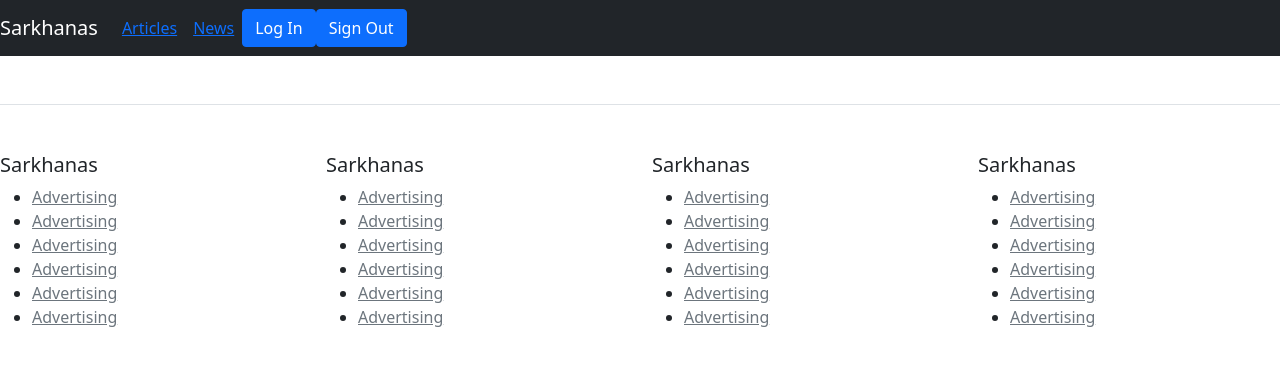
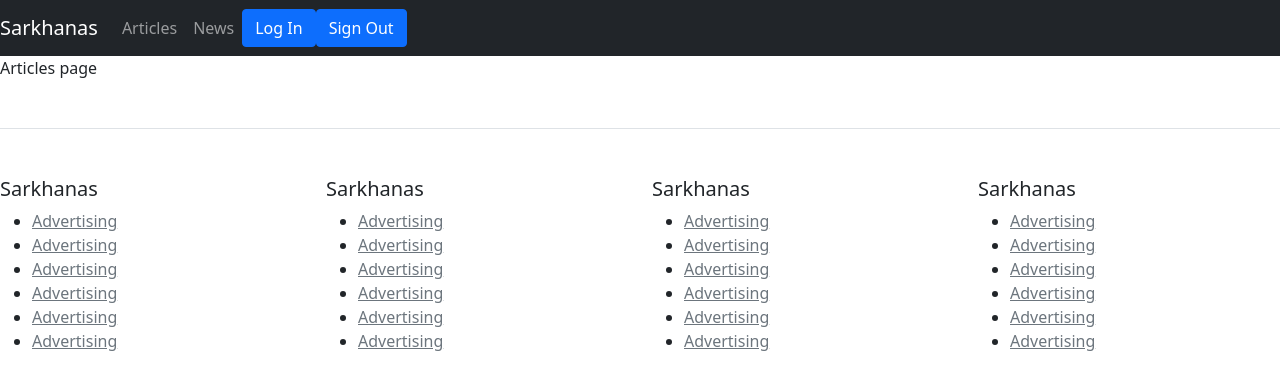
Before and after one commit to alexiusZlo/practice-ggpk, a React (Create React App) app: page / in a window 1280 px wide. Shown: the top 390 px of the page. Built offline with nearby package versions, Linux system fonts and the light colour scheme.

Commit message:
routing test

```diff
--- a/src/App.js
+++ b/src/App.js
@@ -1,7 +1,7 @@
 import './App.css';
 import NaviBar from './components/header/header';
-import FoOter from './components/footer/footer'
-import homePage from './pages/homePage/homePage';
+import FoOter from './components/footer/footer';
+import Home from './pages/homePage/homePage';
 import News from './pages/news/news';
 import {
     BrowserRouter as Router,
@@ -10,24 +10,29 @@ import {
     Link
 } from 'react-router-dom';
 
+{/* TODO create HEADER (component) with routes */ }
+{/* TODO create HomePage (component) */ }
+{/* TODO create Footer (component) */ }
+
 const App = () => {
     return (
         <>
             <header>
-                <Router>
-                    <div className="App">
-                        {/* TODO create HEADER (component) with routes */}
-                        {/* TODO create HomePage (component) */}
-                        {/* TODO create Footer (component) */}
-                        <NaviBar />
+                <NaviBar />
+            </header>
+            <body>
+                <div>
+                    <Router>
                         <Routes>
-                            <Route exact path="/" component={homePage} />
-                            <Route path="/news" component={News} />
+                            <Route exact path="/" element={<Home/>} />
+                            <Route exact path="/news" element={<News/>} />
                         </Routes>
-                    </div>
-                </Router>
-            </header>
-            <FoOter />
+                    </Router>
+                </div>
+            </body>
+            <footer>
+                <FoOter />
+            </footer>
         </>
   );
 }
--- a/src/components/header/header.js
+++ b/src/components/header/header.js
@@ -1,6 +1,13 @@
 import React from 'react';
 import { Nav, Navbar, Button } from 'react-bootstrap';
-import { Link } from 'react-router-dom';
+import {
+    BrowserRouter as Router,
+    Route,
+    Routes,//==Switch in 'react-router-dom' v6
+    Link
+} from 'react-router-dom';
+import Home from '../../pages/homePage/homePage';
+import News from '../../pages/news/news';
 
 export default function NaviBar() {
     return (
@@ -10,8 +17,8 @@ export default function NaviBar() {
                 <Navbar.Toggle aria-controls="responsive-navbar-nav" />
                 <Navbar.Collapse id="responsive-navbar-nav">
                     <Nav className="mr-auto">
-                        <Nav.Link><Link to="/"> Articles </Link></Nav.Link>
-                        <Nav.Link><Link to="/news"> News </Link></Nav.Link>
+                        <Nav.Link href="/">Articles</Nav.Link>
+                        <Nav.Link href="/news">News</Nav.Link>
                     </Nav>
                     <Nav>
                         <Button variant="primary" className="mr-2">
@@ -21,6 +28,13 @@ export default function NaviBar() {
                     </Nav>
                 </Navbar.Collapse>
             </Navbar>
+
+            <Router>
+                <Routes>
+                    <Route exact path="/" component={Home} />
+                    <Route exact path="/news" component={News} />
+                </Routes>
+            </Router>
         </>
     )
 }
--- a/src/pages/homePage/homePage.js
+++ b/src/pages/homePage/homePage.js
@@ -1,11 +1,9 @@
-import React from 'react';
+import React, { Component } from 'react';
+import '../../App.css'
 
-const homePage = () => {
+export default function Home() {
     return (
-        <>
-            <h1>Articles page</h1>
-        </>
-    )
+        <div>
+            Articles page
+        </div>)
 }
-
-export default homePage;
--- a/src/pages/news/news.js
+++ b/src/pages/news/news.js
@@ -1,11 +1,9 @@
-import React from 'react';
+import React, { Component } from 'react';
+import '../../App.css'
 
-const News = () => {
+export default function News() {
     return (
-        <>
-            <h1>News page</h1>
-        </>
-    );
+        <div>
+            News page
+        </div>)
 }
-
-export default News;
```
